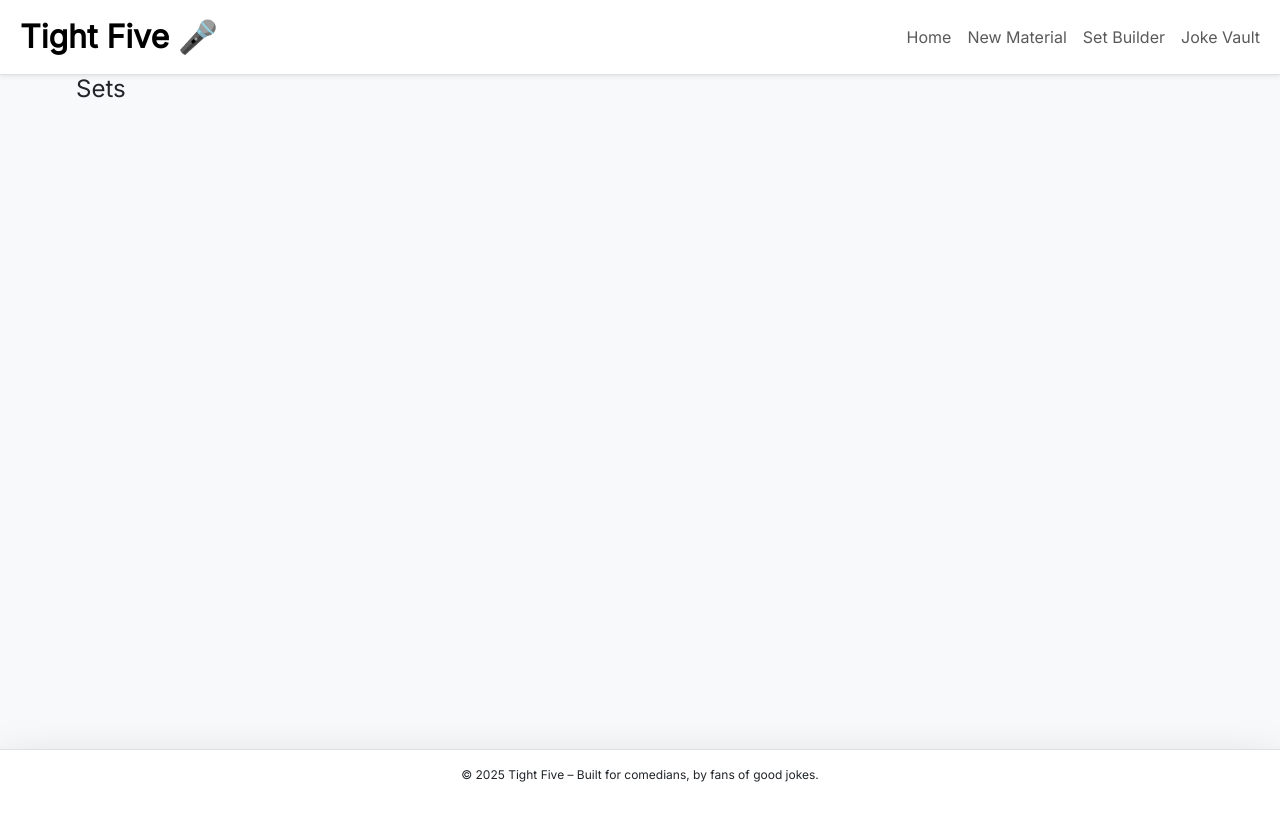
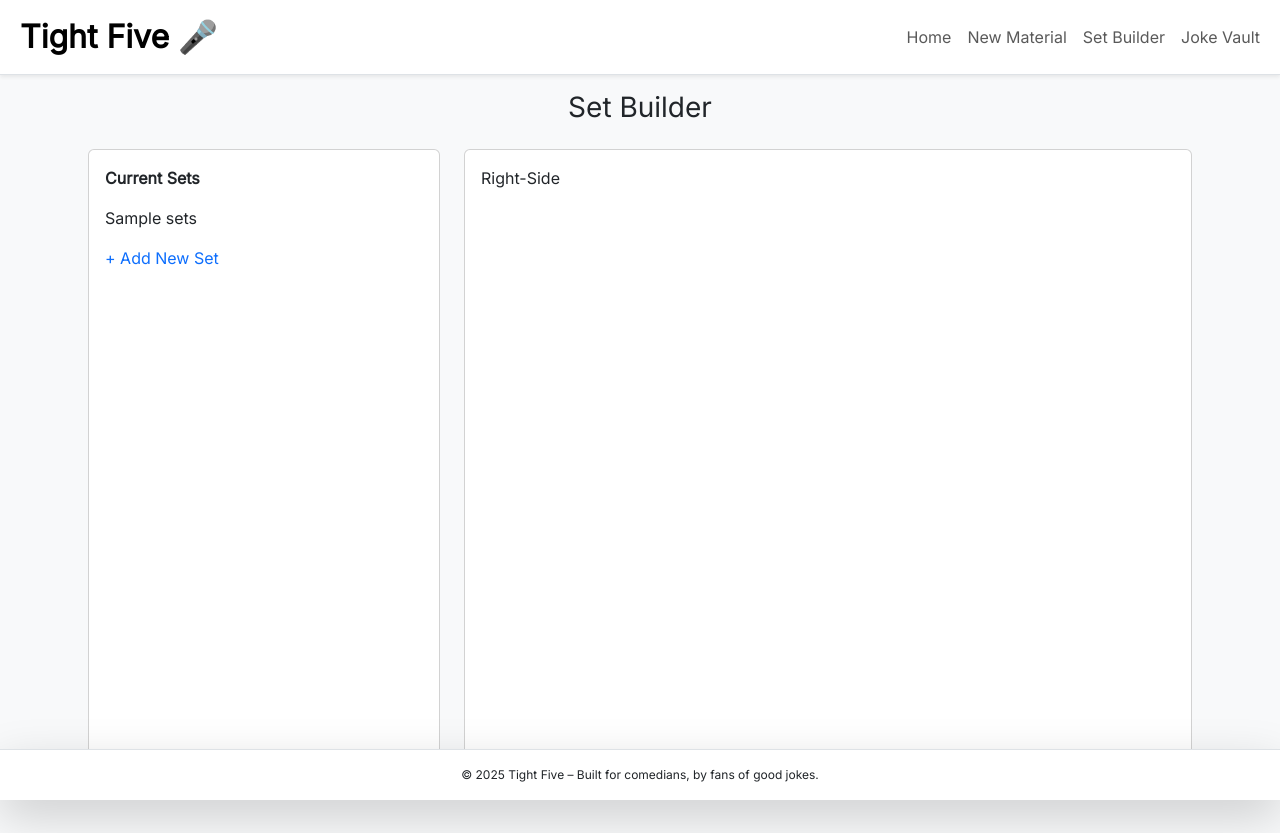
Before and after one commit to veeringnugget/TightFive, a Flask app: template templates/sets.html in a window 1280 px wide. Before the commit the page ends 782 px from the top, so only its background shows below. Run offline with Flask 3, Linux system fonts and the light colour scheme; the template is opened without the code that fills it: most values are stand-ins (such as "Sample title", 1, 10 or a date in 2020).

Commit message:
Added base of style for set page

```diff
--- a/templates/sets.html
+++ b/templates/sets.html
@@ -2,6 +2,36 @@
 {% block title %}Home{% endblock %}
 {% block body %}
 
-<h4>Sets</h4>
+<!-- Start of Page Header-->
+<div class="row text-center p-3">
+    <h3>Set Builder</h3>
+</div>
+<!--End of Page Header-->
+
+<!-- Start of left Container -->
+ <div class="container-fluid">
+    <div class="row">
+        <div class="col">
+            <div class="card" style="height: 78vh;">
+                <div class="card-body">
+                    <p class="fw-bold">Current Sets</p>
+                    <p>{{ sets }}</p>
+                    <a href="new_set" style="text-decoration: none;">+ Add New Set</a>
+                </div>
+            </div>
+        </div>
+        <!-- End of Left Container -->
+
+        <!-- Start of Right Container -->
+        <div class="col-8">
+            <div class="card" style="height: 78vh;">
+                <div class="card-body">
+                    Right-Side
+                </div>
+            </div>
+        </div>
+    </div>
+</div>
+<!-- End of Right Container -->
 
 {% endblock %}
```
